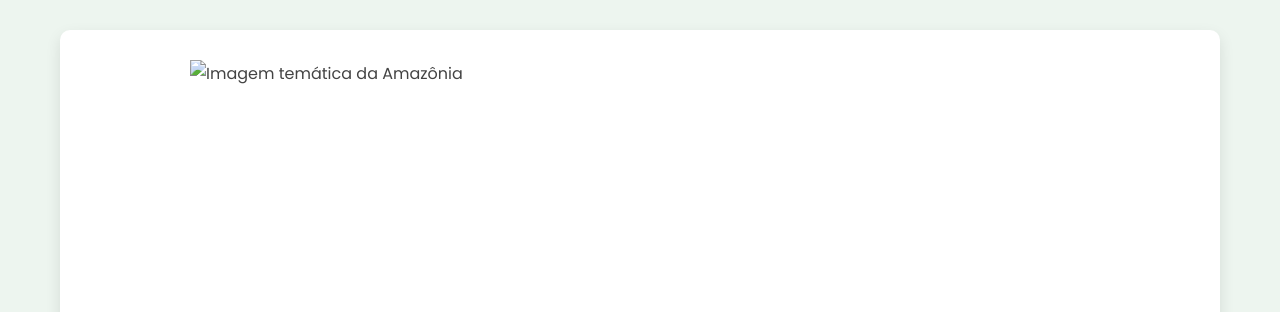
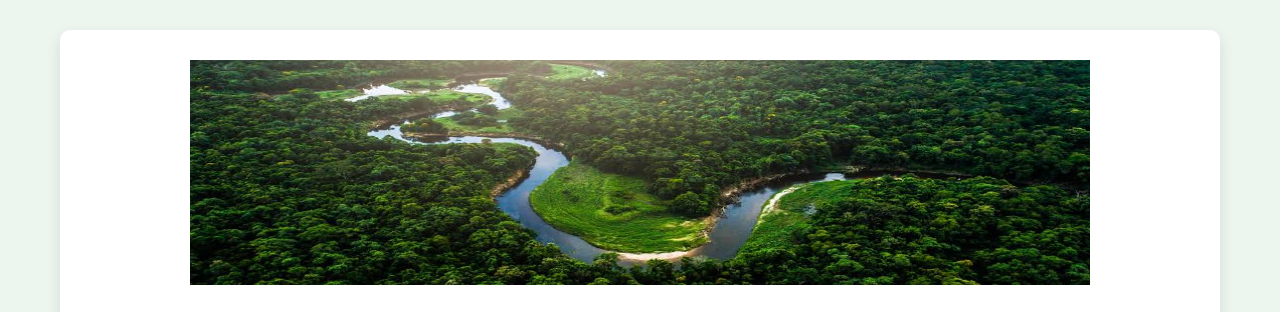
Before and after one commit to Heitor101/Quiz-Amazonia-e-Norte, a plain HTML site: page index.html in a window 1280 px wide. Shown: the top 312 px of the page. Drawn offline with Linux system fonts and the light colour scheme.

Commit message:
Update index.html

```diff
--- a/index.html
+++ b/index.html
@@ -188,7 +188,7 @@
 
   <main>
     <div class="container-principal">
-        <img class="banner-topo" src="image_51234b.png" alt="Imagem temática da Amazônia"/>
+        <img class="banner-topo" src="images.jpeg" alt="Imagem temática da Amazônia"/>
 
         <h1>Quiz Interativo: Região Norte</h1>
         <p>Teste seus conhecimentos sobre a Amazônia e a região Norte do Brasil.</p>
```
